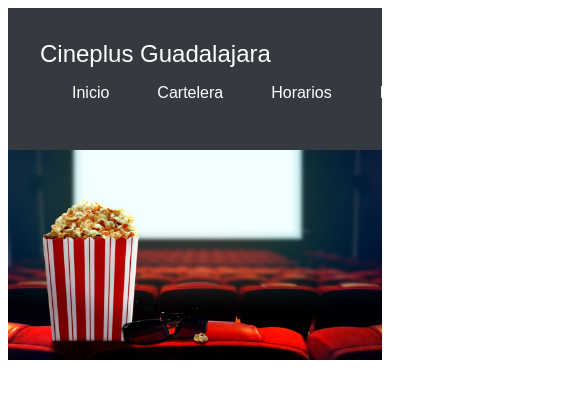
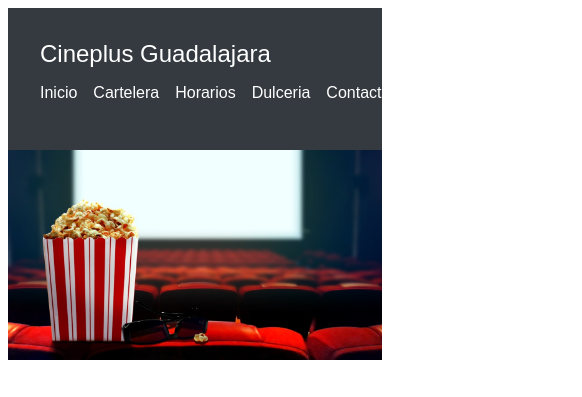
Before and after one commit to sam-alen/cinev2, a plain HTML site: page index.html in a window 390 px wide. Shown: the top 397 px of the page, 582 px wide, since content can reach past the window. Drawn offline with Linux system fonts and the light colour scheme.

Commit message:
Added Medi Query for Mobile

```diff
--- a/styles.css
+++ b/styles.css
@@ -140,3 +140,9 @@ footer {
     min-width: 100%;
   }
 }
+
+@media (max-width: 480px) {
+  .nav-item {
+    margin-left: -1rem;
+  }
+}
```
